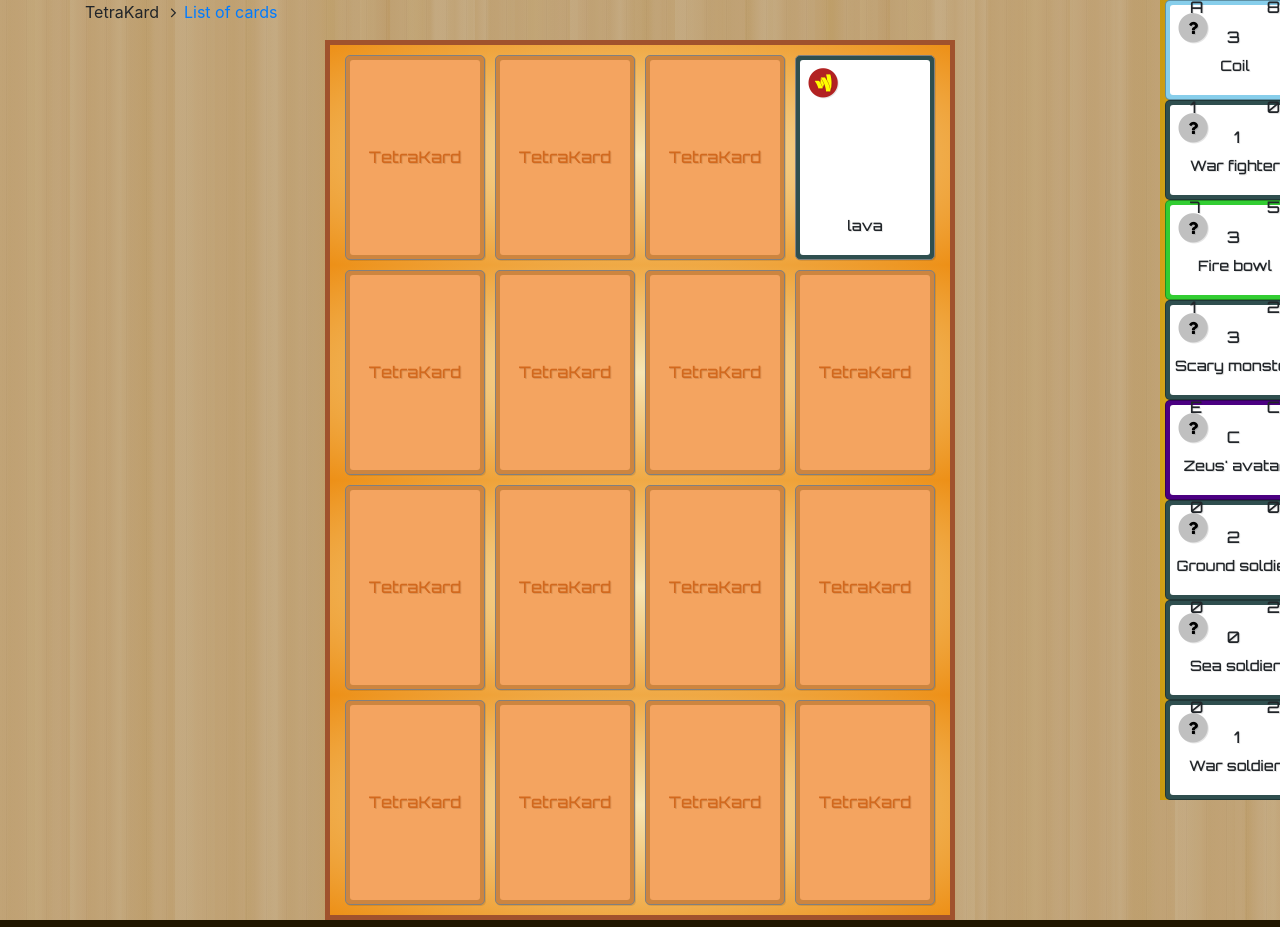
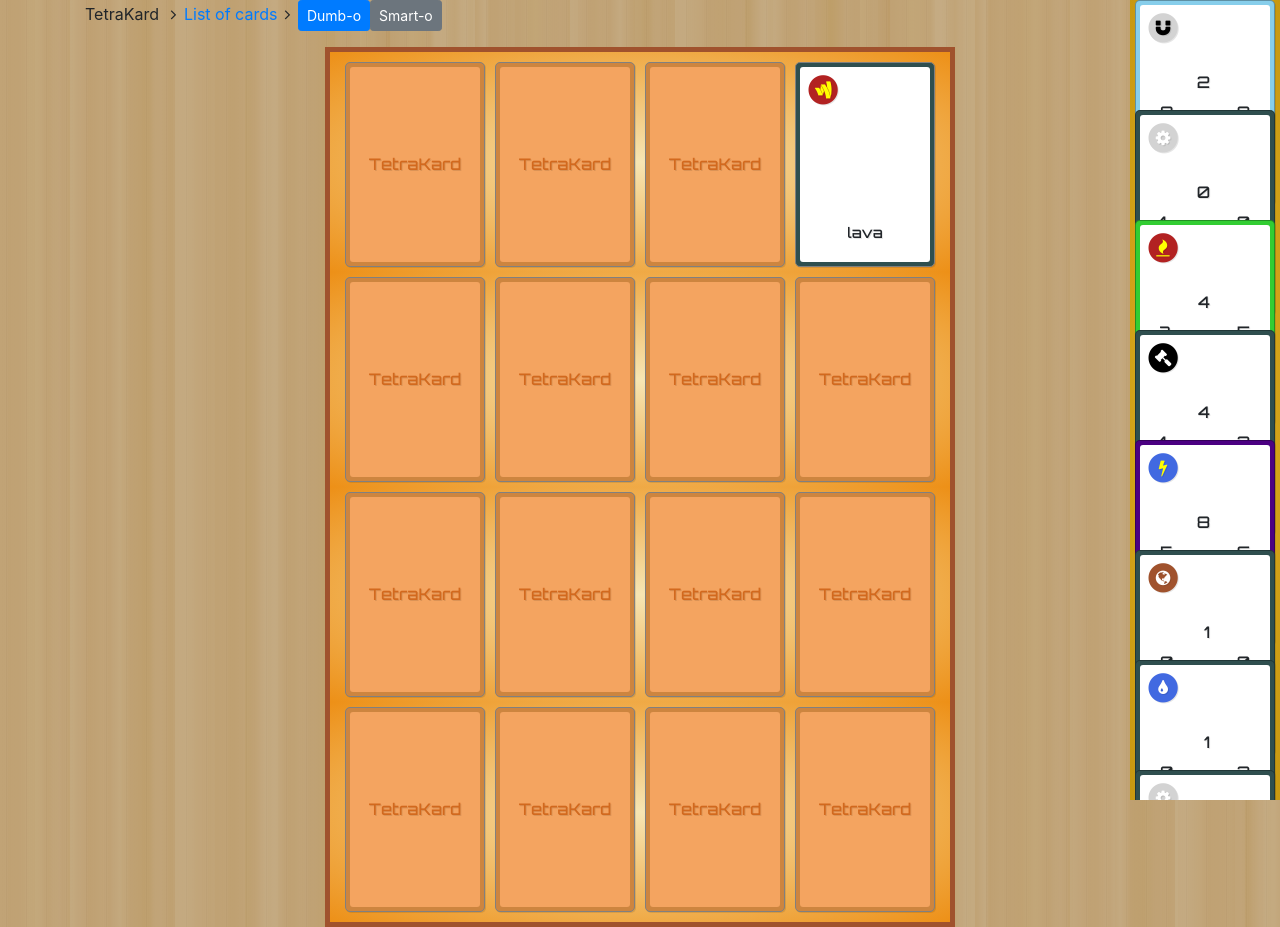
Before and after one commit to Pierre-RA/tetrakard, an Angular app: page / in a window 1280 px wide. Built offline with nearby package versions, Linux system fonts and the light colour scheme.

Commit message:
chore: add smart IA

```diff
--- a/src/app/logic/cards/card.ts
+++ b/src/app/logic/cards/card.ts
@@ -11,14 +11,12 @@ export class Card implements Serializable<Card> {
   element: Element;
   highlight: string;
   owner: string;
-  id: number;
 
   deserialize(input: Object): this {
     this.type = input['type'] || 'abstract';
     this.name = input['name'] || '';
     this.values = new Values().deserialize(input['values']);
     this.element = new Element().deserialize(input['element']);
-    this.id = Random.getRange(10000,99999);
     return this;
   }
 
@@ -53,6 +51,15 @@ export class Card implements Serializable<Card> {
     });
     return result;
   }
+
+  static copy(card: Card): Card {
+    let result = new Card();
+    result.type = card.type;
+    result.name = card.name;
+    result.values = card.values;
+    result.element = card.element;
+    return result;
+  }
 }
 
 export class Values implements Serializable<Values> {
--- a/src/app/logic/ia/dumb-ia.ts
+++ b/src/app/logic/ia/dumb-ia.ts
@@ -7,7 +7,7 @@ export class DumbIA implements IA {
   private hand: Array<Card>;
   private color: string;
 
-  constructor(name: string) {
+  constructor(private name: string) {
     this.hand = [];
     this.color = 'owner-pink';
   }
@@ -22,6 +22,10 @@ export class DumbIA implements IA {
 
   setHand(hand: Array<Card>): void {
     this.hand = hand;
+  }
+
+  getName(): string {
+    return this.name;
   }
 
   playTurn(board: Array<Array<Card>>): Response {
@@ -51,7 +55,7 @@ export class DumbIA implements IA {
     return result;
   }
 
-  chooseFreeSpace(board: Array<Array<Card>>): BoardPosition {
+  chooseFreeSpace(board: Array<Array<Card>>, card?: Card): BoardPosition {
     let freespaces: Array<BoardPosition> = this.getFreeSpaces(board);
     let rand: number = Random.getRange(0, freespaces.length);
     return freespaces[rand];
--- a/src/app/logic/ia/ia.ts
+++ b/src/app/logic/ia/ia.ts
@@ -7,7 +7,7 @@ export interface IA {
 
   getFreeSpaces(board: Array<Array<Card>>): Array<BoardPosition>;
 
-  chooseFreeSpace(board: Array<Array<Card>>): BoardPosition;
+  chooseFreeSpace(board: Array<Array<Card>>, card?: Card): BoardPosition;
 }
 
 export interface Response {
--- a/src/app/pages/board/board.component.html
+++ b/src/app/pages/board/board.component.html
@@ -3,6 +3,9 @@
     {{title}}
     <i class="fa fa-fw fa-angle-right" aria-hidden="true"></i>
     <a [routerLink]="['/cardlist']">List of cards</a>
+    <i class="fa fa-fw fa-angle-right" aria-hidden="true"></i>
+    <button class="btn btn-sm btn-primary">Dumb-o</button>
+    <button class="btn btn-sm btn-secondary">Smart-o</button>
   </p>
   <div class="board">
     <div class="four-tiles" *ngFor="let row of rows; let i = index">
--- a/src/app/pages/board/board.component.ts
+++ b/src/app/pages/board/board.component.ts
@@ -23,7 +23,7 @@ import { CardsService } from '../../services/cards.service';
         width: '150px'
       })),
       state('right', style({
-        width: '120px',
+        width: '150px',
         overflow: 'hidden'
       })),
       transition('right => left', animate('100ms ease-in')),
@@ -90,10 +90,9 @@ export class BoardComponent implements OnInit {
   }
 
   initTurn(): void {
-    let rand = Random.getRange(0,1);
-    console.log(rand);
+    let rand = Random.getRange(0,2);
     if (rand == 1) {
-      this.adversary.playTurn(this.rows);
+      this.adversaryTurn();
     }
   }
 
--- a/src/app/services/cards.service.ts
+++ b/src/app/services/cards.service.ts
@@ -37,7 +37,9 @@ export class CardsService {
   getRandom(): Card {
     let type = Random.getCardType();
     let rand = Random.getRange(0, this[type].length);
-    return new Card().deserialize(this[type][rand]);
+    let foo = Card.copy(this[type][rand]);
+    return Card.copy(this[type][rand]);
+    // return new Card().deserialize(this[type][rand]);
   }
 
   getEmptyCard(): Card {
--- a/src/app/templates/card/card.component.html
+++ b/src/app/templates/card/card.component.html
@@ -1,4 +1,4 @@
-<div class="card card-{{card.type}}" *ngIf="card"
+<div class="card card-{{card.type}} position-{{position}}" *ngIf="card"
   [@cardHand]="handState"
   [@cardHover]="hoverState"
   (mouseover)="toggleState()"
--- a/src/app/templates/card/card.component.scss
+++ b/src/app/templates/card/card.component.scss
@@ -171,3 +171,43 @@
 .highlight {
   @include yellow;
 }
+
+.position-0 {
+  top: 0;
+  z-index: 10;
+}
+
+.position-1 {
+  top: 110px;
+  z-index: 20;
+}
+
+.position-2 {
+  top: 220px;
+  z-index: 30;
+}
+
+.position-3 {
+  top: 330px;
+  z-index: 40;
+}
+
+.position-4 {
+  top: 440px;
+  z-index: 50;
+}
+
+.position-5 {
+  top: 550px;
+  z-index: 60;
+}
+
+.position-6 {
+  top: 660px;
+  z-index: 70;
+}
+
+.position-7 {
+  top: 770px;
+  z-index: 80;
+}
--- a/src/app/templates/card/card.component.ts
+++ b/src/app/templates/card/card.component.ts
@@ -16,10 +16,12 @@ import { Card } from '../../logic/cards';
   animations: [
     trigger('cardHover', [
       state('inactive', style({
+        zIndex: '10',
         transform: 'scale(1)',
         borderColor: 'grey'
       })),
       state('active', style({
+        zIndex: '200',
         transform: 'scale(1.05)',
         borderColor: 'gold'
       })),
@@ -28,11 +30,13 @@ import { Card } from '../../logic/cards';
     ]),
     trigger('cardHand', [
       state('hidden', style({
-        height: '100px',
-        overflow: 'hidden'
+        height: '205px',
+        position: 'absolute',
       })),
       state('shown', style({
-        height: '205px'
+        height: '205px',
+        position: 'absolute',
+        transform: 'scale(1.05)'
       })),
       transition('hidden => shown', animate('100ms ease-in')),
       transition('shown => hidden', animate('100ms ease-out'))
```
Also changed, not shown: src/app/logic/ia/smart-ia.ts (added, +141 -0 lines).
